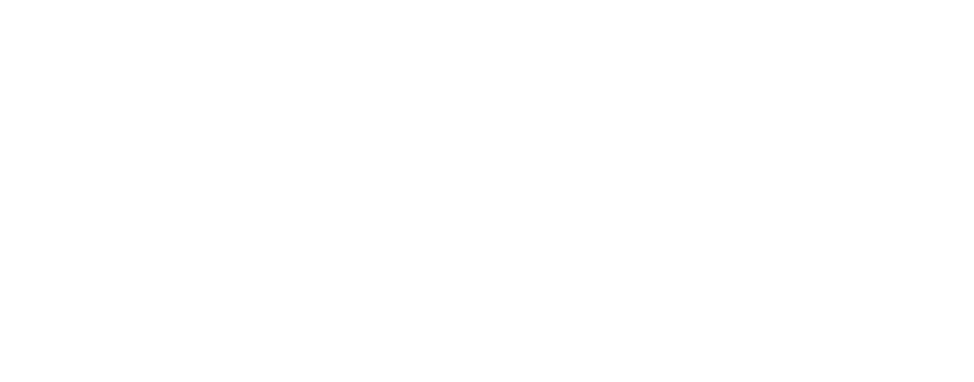
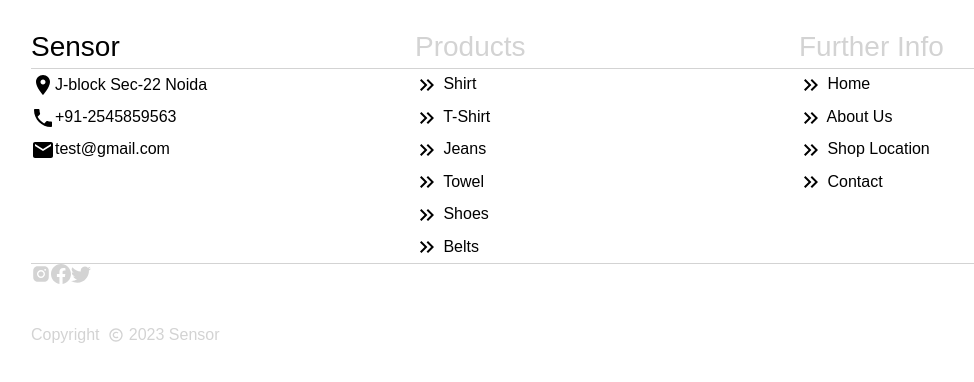
Before and after one commit to iam-vishal-ydv/Sensor-TS, a React (Vite) app: page / in a window 1280 px wide. Shown: the top 382 px of the page, without its empty margins (33-1007 px from the left). Built offline with nearby package versions, Linux system fonts and the light colour scheme.

Commit message:
Footer
Footer intigreted

```diff
--- a/package.json
+++ b/package.json
@@ -10,8 +10,13 @@
     "preview": "vite preview"
   },
   "dependencies": {
+    "@emotion/react": "^11.11.0",
+    "@emotion/styled": "^11.11.0",
+    "@mui/icons-material": "^5.11.16",
+    "@mui/material": "^5.13.1",
     "react": "^18.2.0",
     "react-dom": "^18.2.0",
+    "react-icons": "^4.8.0",
     "react-router-dom": "^6.10.0"
   },
   "devDependencies": {
--- a/src/App.jsx
+++ b/src/App.jsx
@@ -1,4 +1,5 @@
- import {NavBar} from "./Components/Header/NavBar"
+ import Footer from "./Components/Footer/Footer"
+import {NavBar} from "./Components/Header/NavBar"
 
 
 function App() {
@@ -7,6 +8,7 @@
   return (
     <>
      <NavBar/>
+     <Footer/>
     </>
   )
 }
--- /dev/null
+++ b/src/Components/Footer/Footer.jsx
@@ -0,0 +1,60 @@
+import { Grid, TextField } from '@mui/material'
+import React from 'react'
+import LocationOnIcon from '@mui/icons-material/LocationOn';
+import LocalPhoneIcon from '@mui/icons-material/LocalPhone';
+import EmailIcon from '@mui/icons-material/Email';
+import KeyboardDoubleArrowRightIcon from '@mui/icons-material/KeyboardDoubleArrowRight';
+import { AiFillInstagram } from 'react-icons/ai';
+import { BsFacebook } from 'react-icons/bs';
+import { BsTwitter } from 'react-icons/bs';
+import { BiCopyright } from 'react-icons/bi';
+
+export default function Footer() {
+  return (
+    <>
+    <div className='main bg-gray-900  '>
+    <Grid container className='text-white py-4'>
+      <Grid item md={4} className='px-2'>
+        <div className='main_heading py-3 text-green-700'>Sensor</div>
+        <div className='py-3 address'>
+        <span className='text-gray-400'><LocationOnIcon/><span>J-block Sec-22 Noida</span></span>
+        <span className='text-gray-400'><LocalPhoneIcon/><span>+91-2545859563</span></span>
+        <span className='text-gray-400'><EmailIcon/><span>test@gmail.com</span></span>
+        </div>
+      </Grid>
+      <Grid item md={4} className='px-2'>
+      <div className='main_heading2 py-3'>Products</div>
+      <div className='py-3 address'>
+        <span className='text-gray-400 pointer'><KeyboardDoubleArrowRightIcon/> Shirt</span>
+        <span className='text-gray-400 pointer'><KeyboardDoubleArrowRightIcon/> T-Shirt</span>
+        <span className='text-gray-400 pointer'><KeyboardDoubleArrowRightIcon/> Jeans</span>
+        <span className='text-gray-400 pointer'><KeyboardDoubleArrowRightIcon/> Towel</span>
+        <span className='text-gray-400 pointer'><KeyboardDoubleArrowRightIcon/> Shoes</span>
+        <span className='text-gray-400 pointer'><KeyboardDoubleArrowRightIcon/> Belts</span>
+        </div>
+      </Grid>
+      <Grid item md={4} className='px-2'>
+      <div className='main_heading2 py-3'>Further Info</div>
+      <div className='py-3 address'>
+        <span className='text-gray-400 pointer'><KeyboardDoubleArrowRightIcon/> Home</span>
+        <span className='text-gray-400 pointer'><KeyboardDoubleArrowRightIcon/> About Us</span>
+        <span className='text-gray-400 pointer'><KeyboardDoubleArrowRightIcon/> Shop Location</span>
+        <span className='text-gray-400 pointer'><KeyboardDoubleArrowRightIcon/> Contact</span>
+        </div>
+      </Grid>
+      </Grid>
+    <Grid container className='second'>
+      <Grid item md={4} className='icons py-3'>
+        <a href='#' className='border r-border p-2'><AiFillInstagram  className='fs_20'/></a>
+        <a href='#' className='border r-border p-2 ms-4'><BsFacebook className='fs_20'/></a>
+        <a href='#' className='border r-border p-2 ms-4'><BsTwitter className='fs_20'/></a>
+      </Grid>
+
+    </Grid>
+    </div>
+    <Grid container className='bg-gray-950 bottom'>
+     <span className='text_gray'>Copyright &nbsp; <BiCopyright/> &nbsp;2023 Sensor </span>
+    </Grid>
+    </>
+  )
+}
--- a/src/index.css
+++ b/src/index.css
@@ -1,3 +1,67 @@
 @tailwind base;
 @tailwind components;
 @tailwind utilities;
+@import url('https://fonts.googleapis.com/css2?family=Anton&family=Patrick+Hand&family=Poppins:wght@100&display=swap');
+
+*{
+    font-family: 'Poppins', sans-serif !important;
+}
+
+.pointer{
+    cursor: pointer;
+}
+
+/* Footer style */
+
+.main{
+    padding: 2% 5%;
+}
+.bottom{
+    padding: 1% 5%;
+}
+.main_heading{
+    font-size: 28px;
+    font-weight: 500;
+    border-bottom: .2px solid lightgray !important;
+
+}
+
+.main_heading2{
+    font-size: 28px;
+    *font-weight: 400;
+    border-bottom: .2px solid  lightgray;
+
+    color: lightgray;
+}
+
+.address{
+    display: flex;
+    flex-direction: column;
+}
+
+.address span{
+    padding: 1% 0;
+}
+
+.second{
+    border-top: 1px solid lightgray;
+
+}
+
+.icons{
+    display: flex;
+}
+
+.fs_20{
+    font-size: 20px !important;
+    color: lightgray;
+}
+
+.r-border{
+    border-radius: 100%;
+}
+.text_gray{
+ color: lightgray;
+ display: flex;
+ align-items: center;
+}
```
Also changed, not shown: 1 other file (tests, documents, lock files or other folders).
